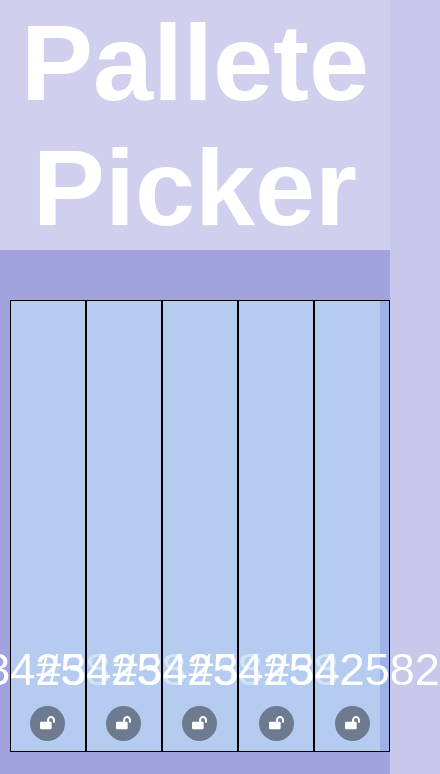
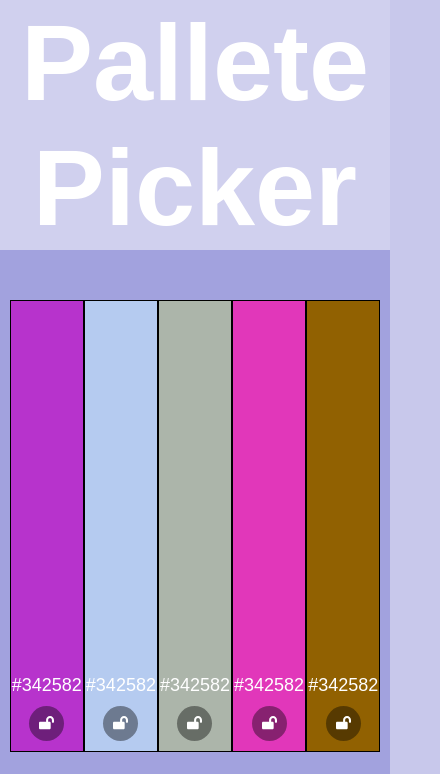
Before and after one commit to etcetera8/pallete-picker, a website: page public/index.html in a window 390 px wide. Both pictures are taken after a click on the button "New Pallete". Shown: the top 774 px of the page, 440 px wide, since content can reach past the window. Drawn offline with nearby package versions, Linux system fonts and the light colour scheme; a web font is replaced by a local one.

Commit message:
Generating and displaying random colors

```diff
--- a/public/index.html
+++ b/public/index.html
@@ -16,11 +16,11 @@
 
   <main>
     <section id="pallete-display-main">
-      <div class="color"><span class="hex-code">#342582</span></span><button class="lock-btn"><i class="fas fa-lock-open"></i></button></div>
-      <div class="color"><span class="hex-code">#342582</span></span><button class="lock-btn"><i class="fas fa-lock-open"></i></button></div>
-      <div class="color"><span class="hex-code">#342582</span></span><button class="lock-btn"><i class="fas fa-lock-open"></i></button></div>
-      <div class="color"><span class="hex-code">#342582</span></span><button class="lock-btn"><i class="fas fa-lock-open"></i></button></div>
-      <div class="color"><span class="hex-code">#342582</span></span><button class="lock-btn"><i class="fas fa-lock-open"></i></button></div>
+      <div class="color unlocked" id="c1"><span class="hex-code">#342582</span></span><button class="lock-btn"><i class="fas fa-lock-open"></i></button></div>
+      <div class="color unlocked" id="c2"><span class="hex-code">#342582</span></span><button class="lock-btn"><i class="fas fa-lock-open"></i></button></div>
+      <div class="color unlocked" id="c3"><span class="hex-code">#342582</span></span><button class="lock-btn"><i class="fas fa-lock-open"></i></button></div>
+      <div class="color unlocked" id="c4"><span class="hex-code">#342582</span></span><button class="lock-btn"><i class="fas fa-lock-open"></i></button></div>
+      <div class="color unlocked" id="c5"><span class="hex-code">#342582</span></span><button class="lock-btn"><i class="fas fa-lock-open"></i></button></div>
     </section>
     <button id="generate">New Pallete</button>
     <form id="new-pallete-form">
--- a/public/js/scripts.js
+++ b/public/js/scripts.js
@@ -1,5 +1,12 @@
 const generate = $('#generate');
 
 generate.click(() => {
-  console.log('clicked');
+  const palleteArray = document.querySelectorAll('.unlocked');
+  palleteArray.forEach(color => {
+    $(`#${color.id}`).css("background-color", `${generateHex()}`)
+  })
 })
+
+const generateHex = () => {
+  return '#' + (Math.random() * 0xFFFFFF << 0).toString(16);
+}
--- a/public/styles/styles.css
+++ b/public/styles/styles.css
@@ -129,3 +129,16 @@ label {
   color: #fff;
   border: none;
 }
+
+
+@media only screen and (max-width: 950px) {
+  .hex-code {
+    font-size: 1.5em;
+  }
+}
+
+@media only screen and (max-width: 450px) {
+  .hex-code {
+    font-size: 1em;
+  }
+}
```
